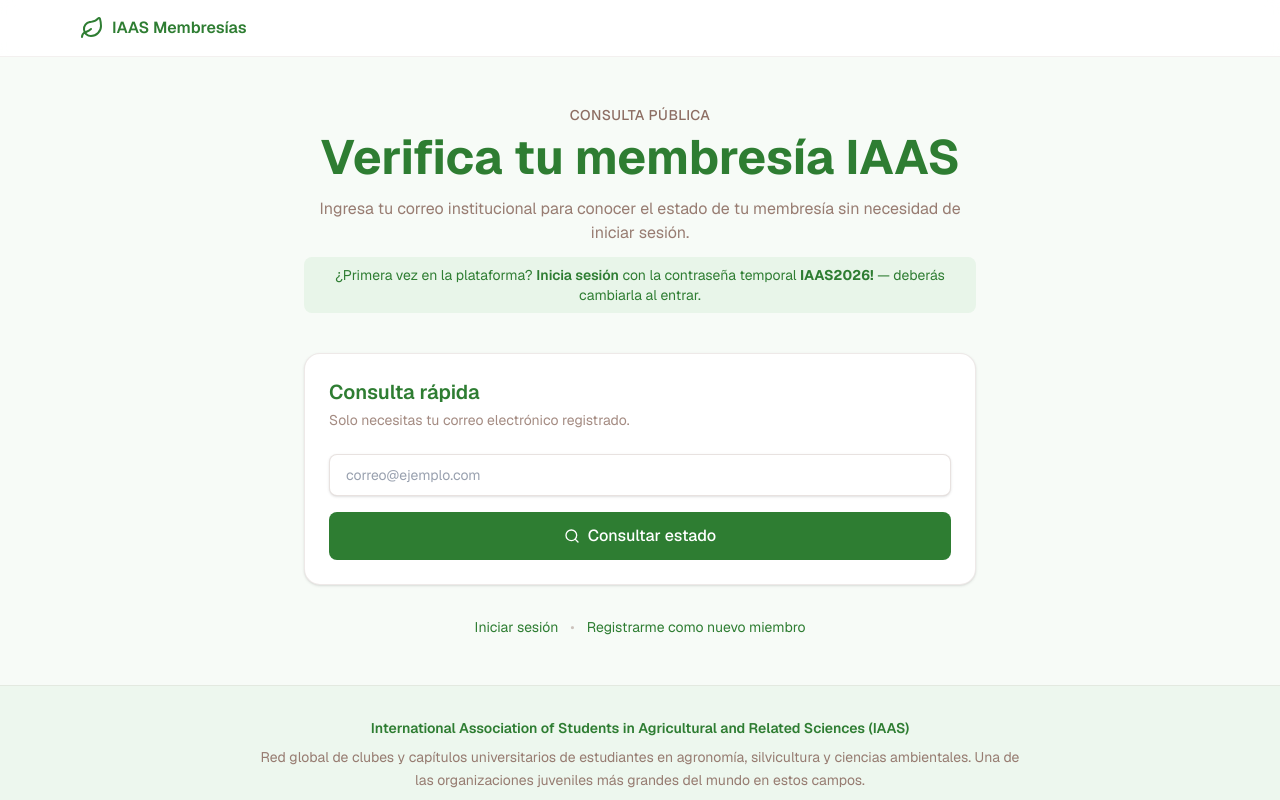
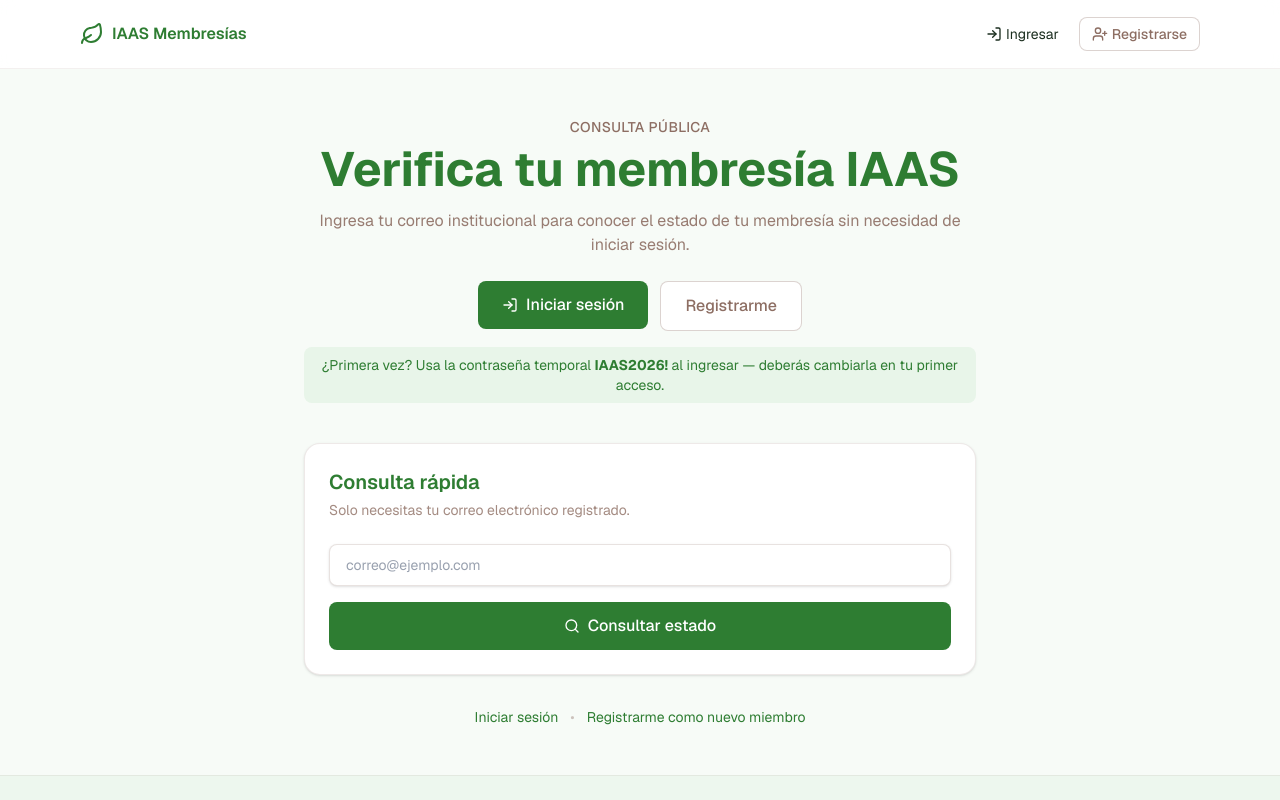
Before and after one commit to gyro2077/iaas-membresia, a Next.js app: page / in a window 1280 px wide. Shown: the top 800 px of the page. Built offline with nearby package versions, Linux system fonts and the light colour scheme; no server answers.

Commit message:
update front

```diff
--- a/src/app/(public)/page.tsx
+++ b/src/app/(public)/page.tsx
@@ -1,7 +1,7 @@
 "use client";
 
 import { FormEvent, useState } from "react";
-import { Search, ShieldCheck, ShieldX } from "lucide-react";
+import { LogIn, Search, ShieldCheck, ShieldX } from "lucide-react";
 import Link from "next/link";
 
 import { Button } from "@/components/ui/button";
@@ -48,12 +48,24 @@
           Ingresa tu correo institucional para conocer el estado de tu membresía sin necesidad de
           iniciar sesión.
         </p>
-        <p className="mx-auto mt-3 max-w-2xl rounded-lg bg-iaas-light px-4 py-2 text-sm text-iaas-green">
-          ¿Primera vez en la plataforma?{" "}
-          <Link href="/login" className="font-semibold underline-offset-2 hover:underline">
-            Inicia sesión
-          </Link>{" "}
-          con la contraseña temporal <strong>IAAS2026!</strong> — deberás cambiarla al entrar.
+
+        <div className="mx-auto mt-6 flex max-w-md flex-col gap-3 sm:flex-row sm:justify-center">
+          <Link href="/login" className="w-full sm:w-auto">
+            <Button size="lg" className="w-full">
+              <LogIn className="mr-2 h-4 w-4" />
+              Iniciar sesión
+            </Button>
+          </Link>
+          <Link href="/register" className="w-full sm:w-auto">
+            <Button size="lg" variant="secondary" className="w-full">
+              Registrarme
+            </Button>
+          </Link>
+        </div>
+
+        <p className="mx-auto mt-4 max-w-2xl rounded-lg bg-iaas-light px-4 py-2 text-sm text-iaas-green">
+          ¿Primera vez? Usa la contraseña temporal <strong>IAAS2026!</strong> al ingresar — deberás
+          cambiarla en tu primer acceso.
         </p>
       </section>
 
--- a/src/components/Navbar.tsx
+++ b/src/components/Navbar.tsx
@@ -1,8 +1,9 @@
 "use client";
 
+import { useEffect } from "react";
 import Link from "next/link";
 import { usePathname } from "next/navigation";
-import { Leaf, LogOut, Shield, User } from "lucide-react";
+import { Leaf, LogIn, LogOut, Shield, User, UserPlus } from "lucide-react";
 
 import { Button } from "@/components/ui/button";
 import { cn } from "@/lib/utils";
@@ -10,8 +11,13 @@
 
 export function Navbar() {
   const pathname = usePathname();
-  const { user, token, hydrated, clearAuth } = useAuth();
+  const { user, token, hydrated, hydrate, clearAuth } = useAuth();
   const isAdmin = useAuth(selectIsAdmin);
+  const isAuthenticated = Boolean(token && user);
+
+  useEffect(() => {
+    hydrate();
+  }, [hydrate]);
 
   function handleLogout() {
     clearAuth();
@@ -27,24 +33,28 @@
         </Link>
 
         <nav className="flex items-center gap-2 text-sm">
-          {hydrated && !token && (
+          {!isAuthenticated && (
             <>
               <Link
                 href="/login"
                 className={cn(
-                  "rounded-lg px-3 py-2 hover:bg-iaas-light",
+                  "inline-flex items-center gap-1 rounded-lg px-3 py-2 hover:bg-iaas-light",
                   pathname === "/login" && "bg-iaas-light text-iaas-green",
                 )}
               >
+                <LogIn className="h-4 w-4" />
                 Ingresar
               </Link>
               <Link href="/register">
-                <Button size="sm">Registrarse</Button>
+                <Button size="sm" variant={pathname === "/register" ? "primary" : "secondary"}>
+                  <UserPlus className="mr-1 h-4 w-4" />
+                  Registrarse
+                </Button>
               </Link>
             </>
           )}
 
-          {hydrated && token && user && (
+          {isAuthenticated && (
             <>
               <Link
                 href="/dashboard"
```
